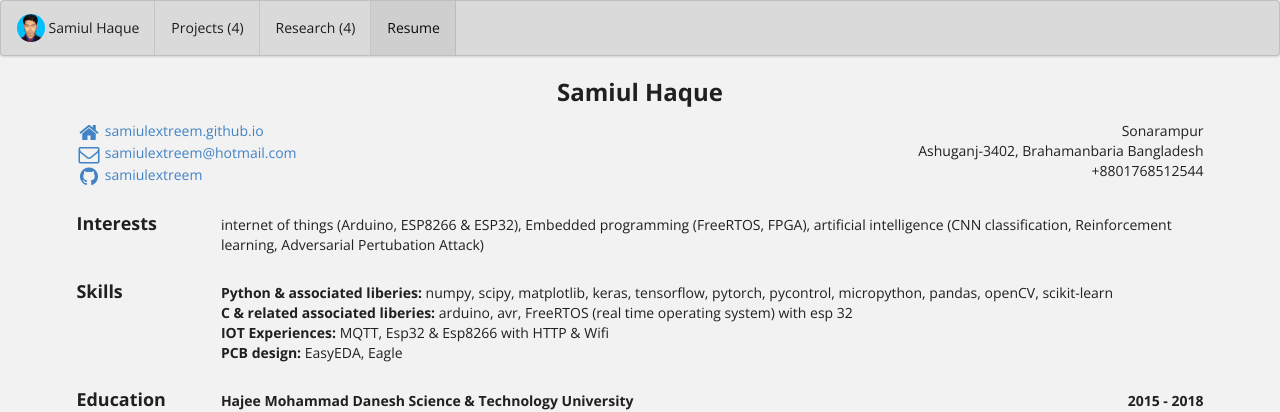
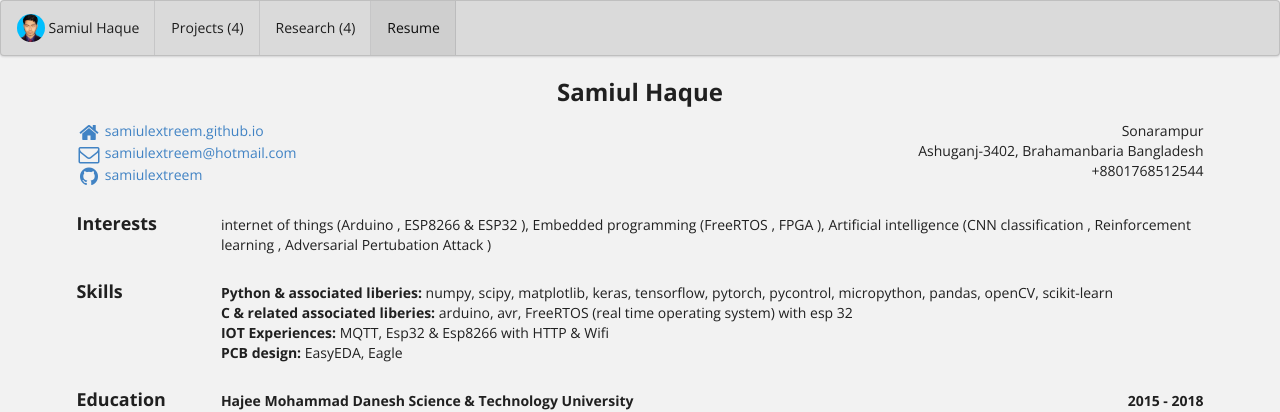
Before and after one commit to samiulextreem/samiulextreem.github.io, a Jekyll site: the page built from bio/index.html, in a window 1280 px wide. Shown: the top 412 px of the page. Built offline with Jekyll 4.4.1, drawn with Linux system fonts in a browser that asks for light colours.

```diff
--- a/_data/bio.json
+++ b/_data/bio.json
@@ -26,23 +26,23 @@
     {
       "name": "internet of things",
       "keywords": [
-        "Arduino",
-        "ESP8266 & ESP32"
+        "Arduino ",
+        "ESP8266 & ESP32 "
       ]
     },
     {
       "name": "Embedded programming",
       "keywords": [
-        "FreeRTOS",
-        "FPGA",
+        "FreeRTOS ",
+        "FPGA ",
       ]
     },
     {
-      "name": "artificial intelligence",
+      "name": "Artificial intelligence",
       "keywords": [
-        "CNN classification",
-        "Reinforcement learning",
-        "Adversarial Pertubation Attack"
+        "CNN classification ",
+        "Reinforcement learning ",
+        "Adversarial Pertubation Attack "
       ]
     }
   ],
```
